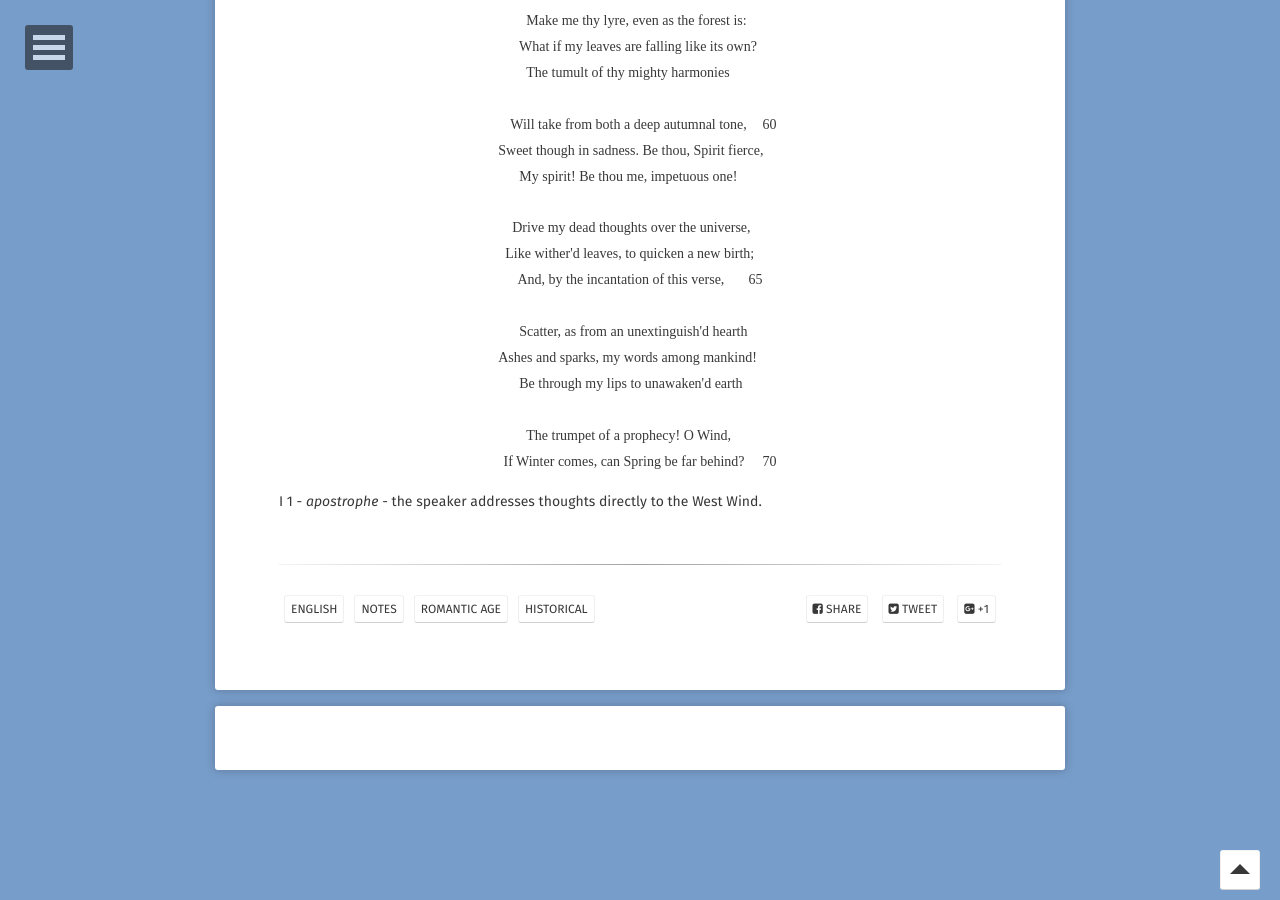
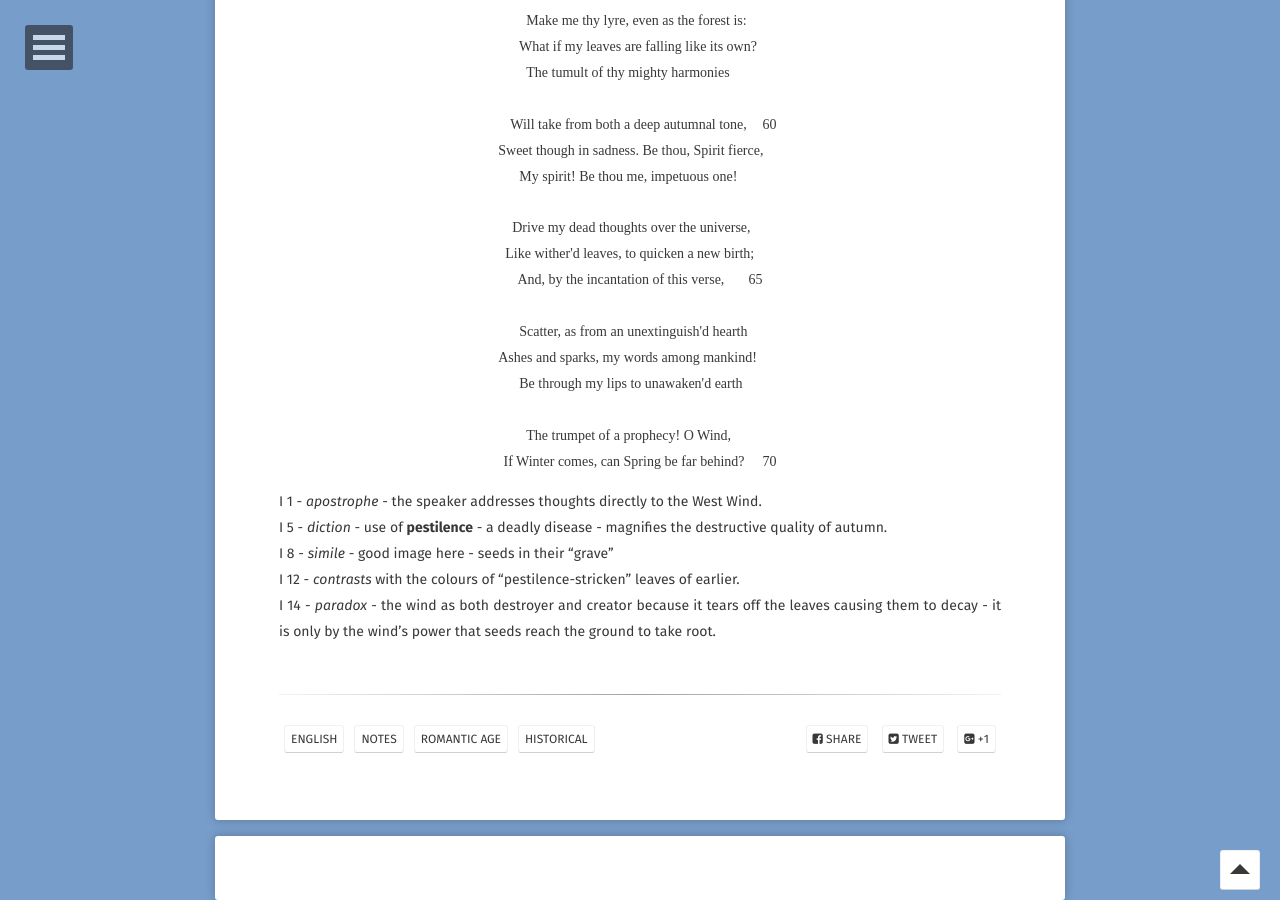
Before and after one commit to EthenStrine/site, a Jekyll site: the page built from _posts/2019-04-11-percyshelly.md, in a window 1280 px wide and 900 px high, scrolled down 3055 px. Built offline with Jekyll 4.4.1, drawn with Linux system fonts in a browser that asks for light colours; some web fonts are replaced; comment, search, counter and statistics services are not loaded; some of the changed text lies outside the part shown.

Commit message:
Update 2019-04-11-percyshelly.md

```diff
--- a/_posts/2019-04-11-percyshelly.md
+++ b/_posts/2019-04-11-percyshelly.md
@@ -127,3 +127,7 @@ If Winter comes, can Spring be far behind?	  70
 </pre> </center>
 
 I 1 - *apostrophe* - the speaker addresses thoughts directly to the West Wind.
+I 5 - *diction* - use of **pestilence** - a deadly disease - magnifies the destructive quality of autumn.
+I 8 - *simile* - good image here - seeds in their "grave"
+I 12 - *contrasts* with the colours of "pestilence-stricken" leaves of earlier.
+I 14 - *paradox* - the wind as both destroyer and creator because it tears off the leaves causing them to decay - it is only by the wind's power that seeds reach the ground to take root.
```
